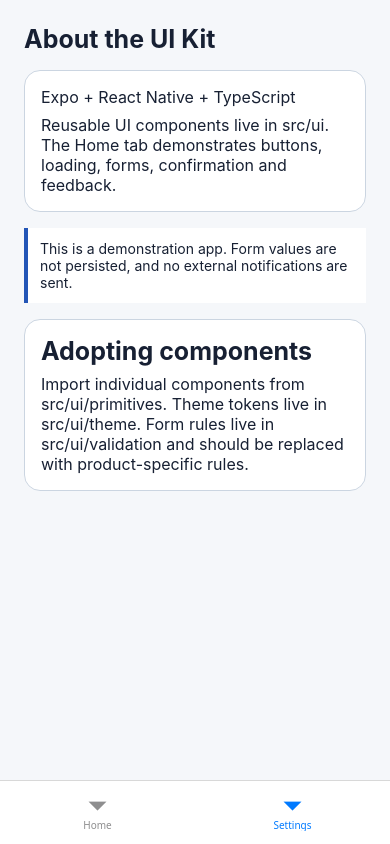
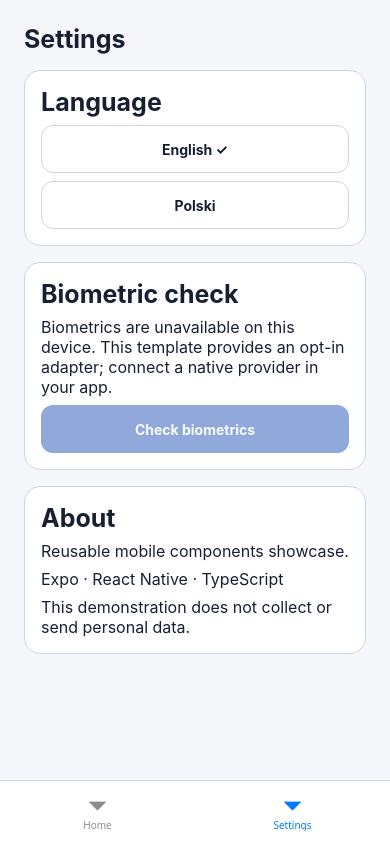
Before and after one commit to spider-su/mobile_template, a React Native app: screen /Settings in a window 390 px wide. Built offline with nearby package versions, Linux system fonts and the light colour scheme.

Commit message:
Add language selection, About and biometric integration placeholder

```diff
--- a/src/screens/SettingsScreen.tsx
+++ b/src/screens/SettingsScreen.tsx
@@ -1,16 +1,28 @@
-import { AppCard, AppScreen, AppText, FeedbackBanner } from '../ui/primitives';
+import { useState } from 'react';
+import { AppButton, AppCard, AppScreen, AppText, FeedbackBanner } from '../ui/primitives';
+import { useLanguage } from '../ui/LanguageContext';
 
 export function SettingsScreen() {
+  const { language, setLanguage, t } = useLanguage();
+  const [message, setMessage] = useState('');
   return <AppScreen>
-    <AppText title>About the UI Kit</AppText>
+    <AppText title>{t('settings')}</AppText>
     <AppCard>
-      <AppText>Expo + React Native + TypeScript</AppText>
-      <AppText>Reusable UI components live in src/ui. The Home tab demonstrates buttons, loading, forms, confirmation and feedback.</AppText>
+      <AppText title>{t('language')}</AppText>
+      <AppButton label={t('english') + (language === 'en' ? ' ✓' : '')} variant="secondary" onPress={() => setLanguage('en')} />
+      <AppButton label={t('polish') + (language === 'pl' ? ' ✓' : '')} variant="secondary" onPress={() => setLanguage('pl')} />
     </AppCard>
-    <FeedbackBanner message="This is a demonstration app. Form values are not persisted, and no external notifications are sent." />
     <AppCard>
-      <AppText title>Adopting components</AppText>
-      <AppText>Import individual components from src/ui/primitives. Theme tokens live in src/ui/theme. Form rules live in src/ui/validation and should be replaced with product-specific rules.</AppText>
+      <AppText title>{t('biometrics')}</AppText>
+      <AppText>{t('biometricUnavailable')} This template provides an opt-in adapter; connect a native provider in your app.</AppText>
+      <AppButton label={t('check')} disabled onPress={() => setMessage(t('biometricUnavailable'))} />
     </AppCard>
+    <AppCard>
+      <AppText title>{t('about')}</AppText>
+      <AppText>{t('aboutText')}</AppText>
+      <AppText>Expo · React Native · TypeScript</AppText>
+      <AppText>{t('privacy')}</AppText>
+    </AppCard>
+    {message ? <FeedbackBanner message={message} /> : null}
   </AppScreen>;
 }
```
